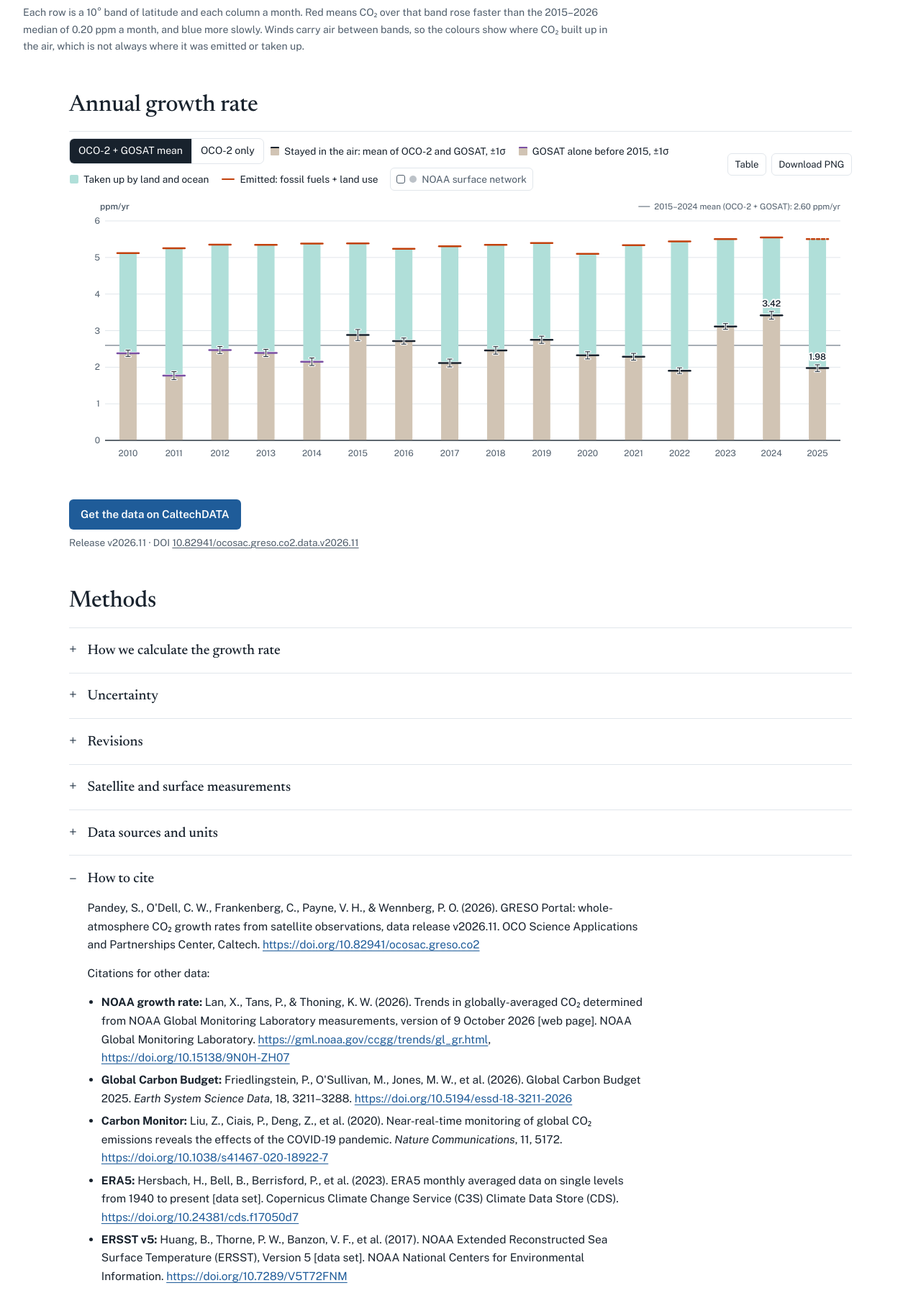
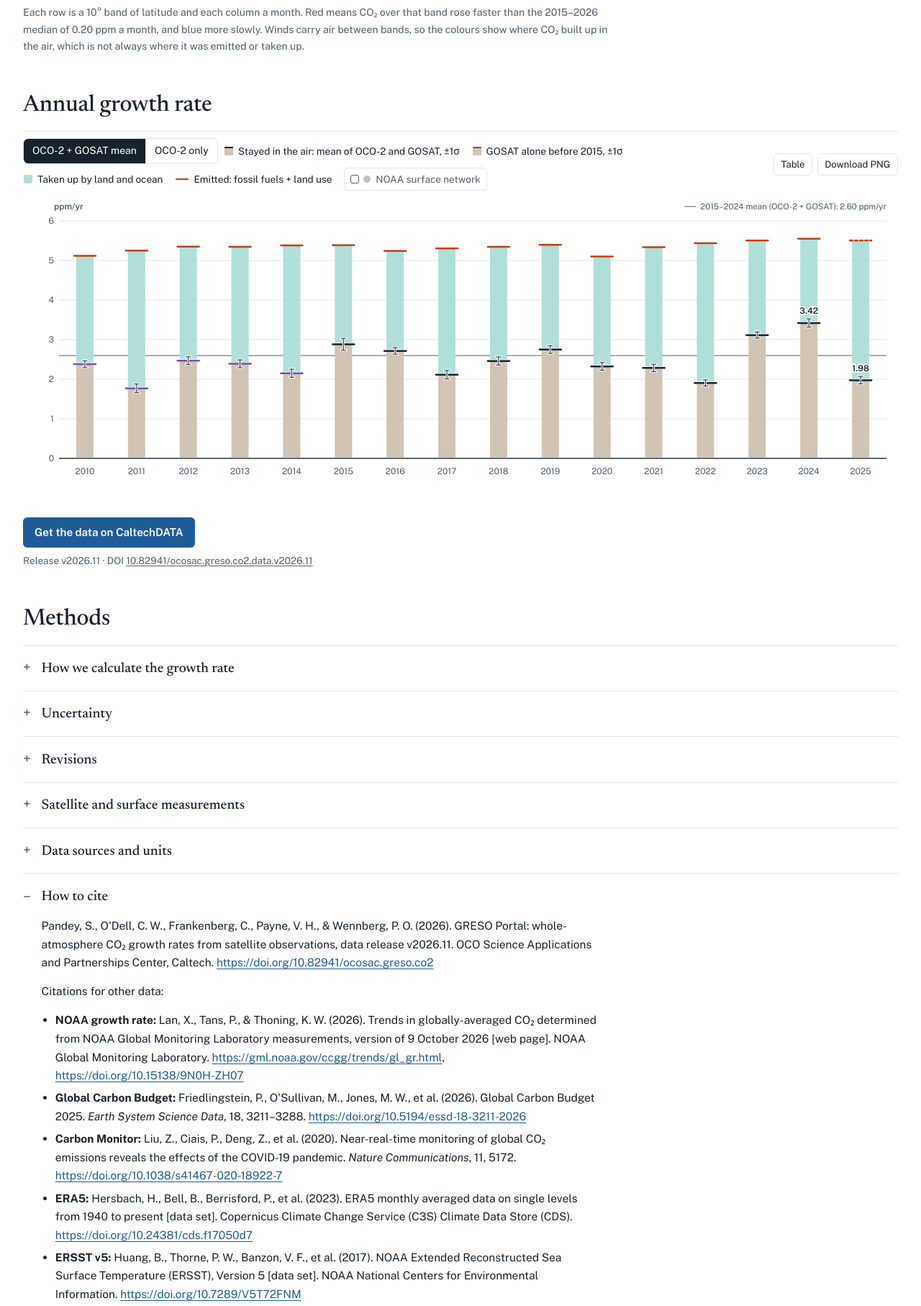
Before and after one commit to sudshu/oco-sac-growth-rate-preview, a plain HTML site: page growth-rate/index.html in a window 1280 px wide. Shown: the part 1652-3467 px from the top of the page at 72% size. Drawn offline with Linux system fonts and the light colour scheme.

Commit message:
Decisions 164 and 165: the annual chart, Get the data and Methods in the charts' wide column
- 164: the annual chart moves into the wide column of the two monthly charts
- 165: Get the data (with its release and contact lines) and Methods follow, so everything under the title
  starts at one left edge; the Methods text keeps its width

Co-Authored-By: Claude Opus 5.5 <noreply@anthropic.com>

```diff
--- a/growth-rate/index.html
+++ b/growth-rate/index.html
@@ -639,7 +639,9 @@ html.js .anntbl-wrap:not(.open){display:none}
     </section>
   </div>
 
-  <div class="wrap">
+  <!-- in the charts' wide column since decision 164 (user, 2026-11-19: "The annual growth rates are too much intended right
+       now, so they need to be more to the left."), lined up with the two monthly charts above -->
+  <div class="wrap widefig">
     <!-- Annual growth rate: budget columns, then the visible table (also the chart's table view) and three short paragraphs -->
     <section class="block" id="annual" aria-labelledby="annual-h">
       <header>
@@ -658,7 +660,10 @@ html.js .anntbl-wrap:not(.open){display:none}
     </section>
   </div>
 
-  <div class="wrap">
+  <!-- in the charts' wide column since decision 165 (user, 2026-11-19: "yes move them left too", of "Get the data" and
+       Methods, after the annual chart moved left, #164), so everything under the title starts at one left edge; the
+       Methods text keeps its own width (.methods .body, max-width 50rem) -->
+  <div class="wrap widefig">
     <!-- Download: only the link to the CaltechDATA record (user, 2026-11-04: "I want the user to go to the Caltech data
          page ... I don't want to have direct download from this page", then "Remove all except for ... Get the data on
          CaltechDATA"). The record gives the files, the README, the citation and the licence; the heading is for screen
```
